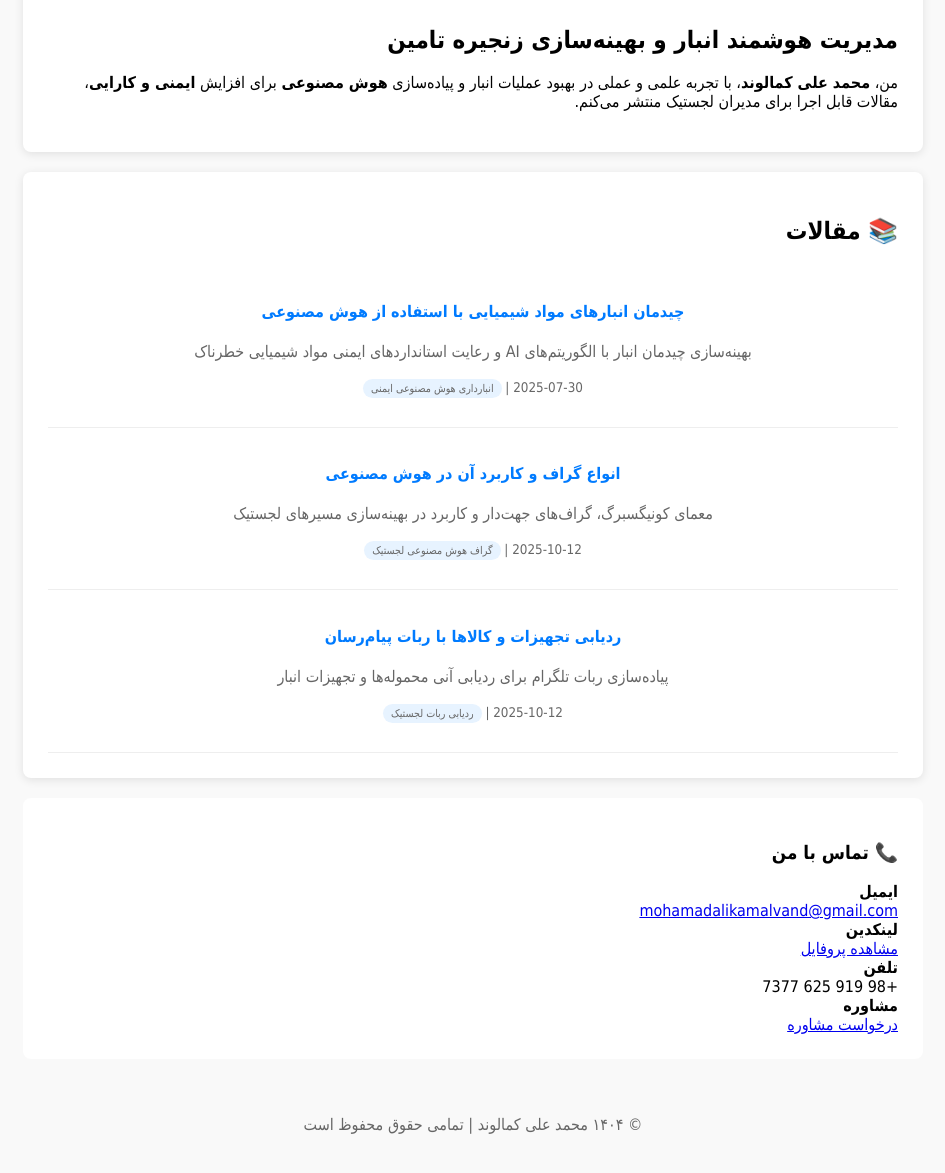
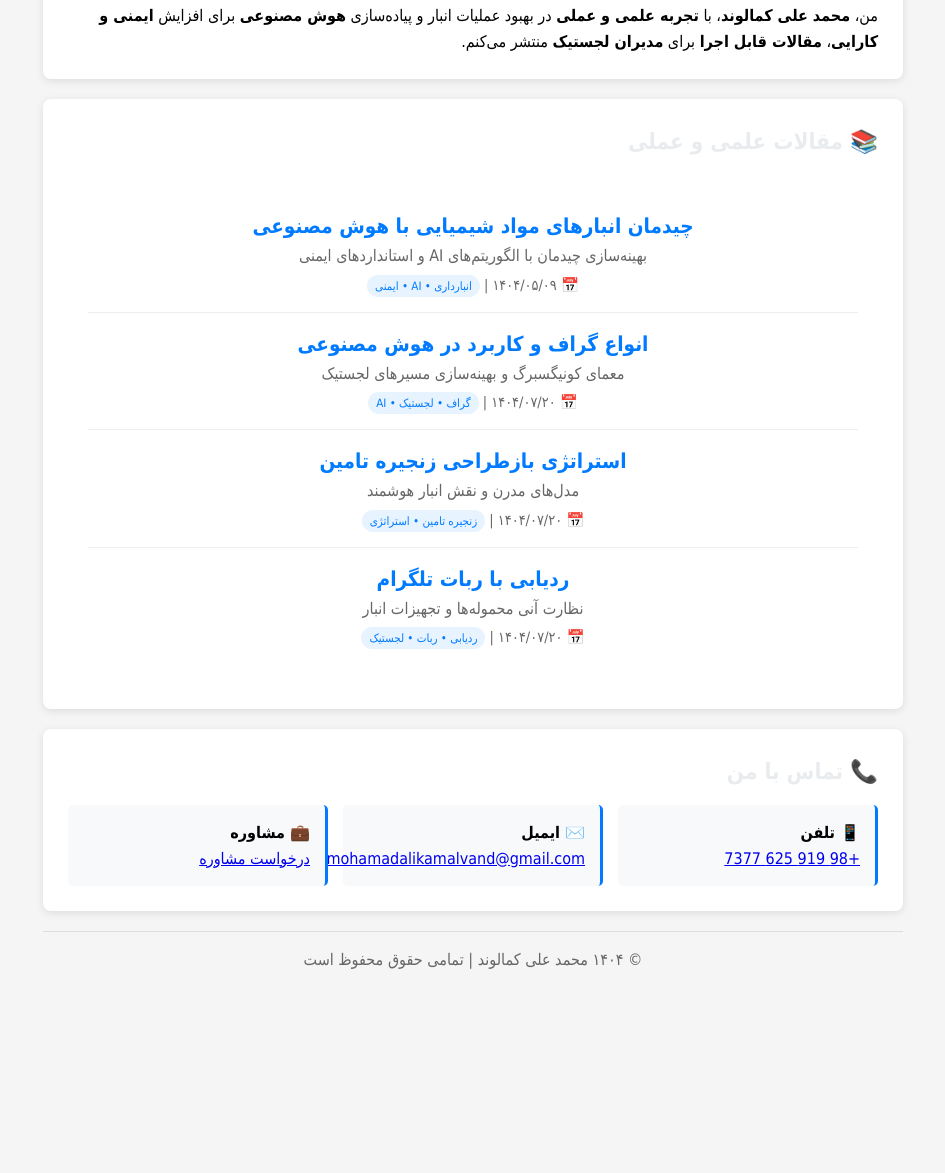
Before and after one commit to kamalvand-m-a/mohamadalikamalvand.github.io, a plain HTML site: page index.html in a window 1280 px wide. Shown: the part 420-1593 px from the top of the page, without its empty margins (167-1112 px from the left). After the commit the page ends 1428 px from the top, so only its background shows below. Drawn offline with Linux system fonts and the light colour scheme.

Commit message:
Update index.html
Signed-off-by: محمد علی کمالوند <kamalvandm110@gmail.com>

```diff
--- a/index.html
+++ b/index.html
@@ -3,104 +3,93 @@
 <head>
     <meta charset="UTF-8">
     <meta name="viewport" content="width=device-width, initial-scale=1.0">
-    <meta name="description" content="مشاوره انبارداری و زنجیره تامین توسط محمد علی کمالوند: مقالات علمی و عملی">
-    <meta name="keywords" content="انبارداری, زنجیره تامین, هوش مصنوعی, لجستیک">
+    <meta name="description" content="محمد علی کمالوند - مشاور انبارداری و زنجیره تامین: مقالات هوش مصنوعی، بهینه‌سازی و لجستیک">
     <title>محمد علی کمالوند — مشاور انبارداری</title>
     <style>
-        body { font-family: Tahoma, sans-serif; direction: rtl; text-align: right; max-width: 900px; margin: 0 auto; padding: 20px; background: #f9f9f9; }
-        header { background: linear-gradient(135deg, #007bff, #0056b3); color: white; padding: 30px; border-radius: 10px; text-align: center; }
-        .profile-img { width: 150px; height: 150px; border-radius: 50%; border: 5px solid white; margin: 0 auto 20px; display: block; }
-        h1 { font-size: 2.5em; margin-bottom: 10px; }
-        .intro { background: white; padding: 25px; border-radius: 8px; margin: 20px 0; box-shadow: 0 2px 10px rgba(0,0,0,0.1); }
-        .article { border-bottom: 1px solid #eee; padding: 15px 0; }
-        .article h4 a { color: #007bff; text-decoration: none; }
-        .tags { background: #e7f3ff; padding: 3px 8px; border-radius: 10px; font-size: 0.8em; }
-        #articles-list.loading { text-align: center; color: #666; }
-        #contact { background: white; padding: 25px; border-radius: 8px; margin: 20px 0; }
-        footer { text-align: center; padding: 20px; color: #666; }
-        @media (max-width: 768px) { .profile-img { width: 120px; height: 120px; } }
+        *{margin:0;padding:0;box-sizing:border-box;}
+        body{font-family:Tahoma,sans-serif;direction:rtl;text-align:right;max-width:900px;margin:0 auto;padding:20px;background:#f5f5f5;line-height:1.6;}
+        header{background:linear-gradient(135deg,#007bff,#0056b3);color:white;padding:30px;border-radius:10px;text-align:center;margin-bottom:20px;}
+        .profile-img{width:120px;height:120px;border-radius:50%;border:4px solid white;margin:0 auto 15px;display:block;}
+        h1{font-size:2.2em;margin-bottom:5px;}
+        h2{font-size:1.4em;margin-bottom:15px;color:#e9ecef;}
+        .section{background:white;padding:25px;border-radius:8px;margin:20px 0;box-shadow:0 2px 8px rgba(0,0,0,0.1);}
+        .article{border-bottom:1px solid #eee;padding:15px 0;}
+        .article:last-child{border-bottom:none;}
+        .article h3 a{color:#007bff;text-decoration:none;font-size:1.1em;}
+        .article-meta{font-size:0.9em;color:#666;margin-top:5px;}
+        .tags{background:#e7f3ff;padding:4px 8px;border-radius:12px;font-size:0.8em;color:#007bff;}
+        .loading{text-align:center;color:#666;padding:20px;}
+        .contact-grid{display:grid;grid-template-columns:repeat(auto-fit,minmax(200px,1fr));gap:15px;}
+        .contact-item{background:#f8f9fa;padding:15px;border-radius:5px;border-right:3px solid #007bff;}
+        footer{text-align:center;padding:15px;color:#666;border-top:1px solid #ddd;margin-top:20px;}
+        @media(max-width:768px){body{padding:10px;}.profile-img{width:100px;height:100px;}}
     </style>
 </head>
 <body>
-    <!-- هدر با عکس -->
+    <!-- هدر -->
     <header>
-        <img src="/profile.jpg" alt="محمد علی کمالوند" class="profile-img" onerror="this.style.display='none'">
+        <img src="https://via.placeholder.com/120x120/007bff/ffffff?text=MAK" alt="محمد علی کمالوند" class="profile-img">
         <h1>محمد علی کمالوند</h1>
         <h2>مشاور انبارداری و زنجیره تامین</h2>
     </header>
 
     <!-- معرفی -->
-    <div class="intro">
-        <h2>مدیریت هوشمند انبار و بهینه‌سازی زنجیره تامین</h2>
-        <p>من، <strong>محمد علی کمالوند</strong>، با تجربه علمی و عملی در بهبود عملیات انبار و پیاده‌سازی <strong>هوش مصنوعی</strong> برای افزایش <strong>ایمنی و کارایی</strong>، مقالات قابل اجرا برای مدیران لجستیک منتشر می‌کنم.</p>
+    <div class="section">
+        <h2>🤖 مدیریت هوشمند انبار و بهینه‌سازی زنجیره تامین</h2>
+        <p>من، <strong>محمد علی کمالوند</strong>، با <strong>تجربه علمی و عملی</strong> در بهبود عملیات انبار و پیاده‌سازی <strong>هوش مصنوعی</strong> برای افزایش <strong>ایمنی و کارایی</strong>، <strong>مقالات قابل اجرا</strong> برای <strong>مدیران لجستیک</strong> منتشر می‌کنم.</p>
     </div>
 
     <!-- مقالات -->
-    <div class="intro">
-        <h2>📚 مقالات</h2>
-        <div id="articles-list" class="loading">در حال بارگذاری مقالات...</div>
+    <div class="section">
+        <h2>📚 مقالات علمی و عملی</h2>
+        <div id="articles" class="loading">در حال بارگذاری...</div>
     </div>
+
     <!-- تماس -->
-    <section id="contact">
-        <h3>📞 تماس با من</h3>
-        <div class="contact-info">
+    <div class="section">
+        <h2>📞 تماس با من</h2>
+        <div class="contact-grid">
             <div class="contact-item">
-                <strong>ایمیل</strong><br>
+                <strong>📱 تلفن</strong><br>
+                <a href="tel:+989196257377">+98 919 625 7377</a>
+            </div>
+            <div class="contact-item">
+                <strong>✉️ ایمیل</strong><br>
                 <a href="mailto:mohamadalikamalvand@gmail.com">mohamadalikamalvand@gmail.com</a>
             </div>
             <div class="contact-item">
-                <strong>لینکدین</strong><br>
-                <a href="https://www.linkedin.com/in/mohamadali-kamalvand-95a469347" target="_blank">مشاهده پروفایل</a>
-            </div>
-            <div class="contact-item">
-                <strong>تلفن</strong><br>
-                +98 919 625 7377
-            </div>
-            <div class="contact-item">
-                <strong>مشاوره</strong><br>
+                <strong>💼 مشاوره</strong><br>
                 <a href="mailto:mohamadalikamalvand@gmail.com?subject=درخواست مشاوره">درخواست مشاوره</a>
             </div>
         </div>
-    </section>
-    <!-- فوتر -->
-    <footer>
-        <p>&copy; ۱۴۰۴ محمد علی کمالوند | تمامی حقوق محفوظ است</p>
-    </footer>
-    <!-- جاوااسکریپت -->
+    </div>
+
+    <footer>&copy; ۱۴۰۴ محمد علی کمالوند | تمامی حقوق محفوظ است</footer>
+
     <script>
-        // مقالات (اگر JSON موجود نبود، مقالات استاتیک نمایش داده می‌شود)
-        fetch('/articles/index.json')
-            .then(res => res.json())
-            .then(data => {
-                document.getElementById('articles-list').innerHTML =
-                    data.articles.map(a => `
+    // مقالات استاتیک (تا JSON درست بشه)
+    document.getElementById('articles').innerHTML = `
         <div class="article">
-                            <h4><a href="${a.url}" target="_blank">${a.title}</a></h4>
-                            <p>${a.description}</p>
-                            <p><small>${a.date} | <span class="tags">${a.tags.join(' ')}</span></small></p>
-                        </div>
-                    `).join('');
-            })
-            .catch(() => {
-                // مقالات استاتیک (در صورت نبود JSON)
-                document.getElementById('articles-list').innerHTML = `
-                    <div class="article">
-                        <h4><a href="/chidamane.pdf" target="_blank">چیدمان انبارهای مواد شیمیایی با AI</a></h4>
-                        <p>بهینه‌سازی چیدمان با الگوریتم‌های هوش مصنوعی</p>
-                        <p><small>۱۴۰۴/۰۵/۰۹ | انبارداری هوش مصنوعی ایمنی</small></p>
+            <h3><a href="https://kamalvandm110-bit.github.io/mak-1404-07-20/chidamane.pdf" target="_blank">چیدمان انبارهای مواد شیمیایی با هوش مصنوعی</a></h3>
+            <p>بهینه‌سازی چیدمان با الگوریتم‌های AI و استانداردهای ایمنی</p>
+            <div class="article-meta">📅 ۱۴۰۴/۰۵/۰۹ | <span class="tags">انبارداری • AI • ایمنی</span></div>
         </div>
         <div class="article">
-                        <h4><a href="/graph.pdf" target="_blank">انواع گراف و کاربرد در هوش مصنوعی</a></h4>
+            <h3><a href="https://kamalvandm110-bit.github.io/mak-1404-07-20/graph.pdf" target="_blank">انواع گراف و کاربرد در هوش مصنوعی</a></h3>
             <p>معمای کونیگسبرگ و بهینه‌سازی مسیرهای لجستیک</p>
-                        <p><small>۱۴۰۴/۰۷/۲۰ | گراف هوش مصنوعی لجستیک</small></p>
+            <div class="article-meta">📅 ۱۴۰۴/۰۷/۲۰ | <span class="tags">گراف • لجستیک • AI</span></div>
         </div>
         <div class="article">
-                        <h4><a href="/tracking.pdf" target="_blank">یک ربات تلگرام / ایتا و یا روبیکا طراحی کنیم که با رانندگان /حامل های کالای متعلق به سازمان، تعامل داشته
-باشد تا محموله های ما/کالاهای ما را ردیابی کند و عملکرد حامل ما را به صورت آنی نشان دهد</a></h4>
-                        <p>ردیابی کالاهای انبار توسط ربات</p>
-                        <p><small>۱۴۰۴/۰۷/۲۰ | ردیابی کالا لجستیک</small></p>
+            <h3><a href="https://kamalvandm110-bit.github.io/mak-1404-07-20/strategy.pdf" target="_blank">استراتژی بازطراحی زنجیره تامین</a></h3>
+            <p>مدل‌های مدرن و نقش انبار هوشمند</p>
+            <div class="article-meta">📅 ۱۴۰۴/۰۷/۲۰ | <span class="tags">زنجیره تامین • استراتژی</span></div>
+        </div>
+        <div class="article">
+            <h3><a href="https://kamalvandm110-bit.github.io/mak-1404-07-20/tracking.pdf" target="_blank">ردیابی با ربات تلگرام</a></h3>
+            <p>نظارت آنی محموله‌ها و تجهیزات انبار</p>
+            <div class="article-meta">📅 ۱۴۰۴/۰۷/۲۰ | <span class="tags">ردیابی • ربات • لجستیک</span></div>
+        </div>
     `;
-            });
     </script>
 </body>
 </html>
```
Lines whose indentation alone changed are shown as unchanged.
